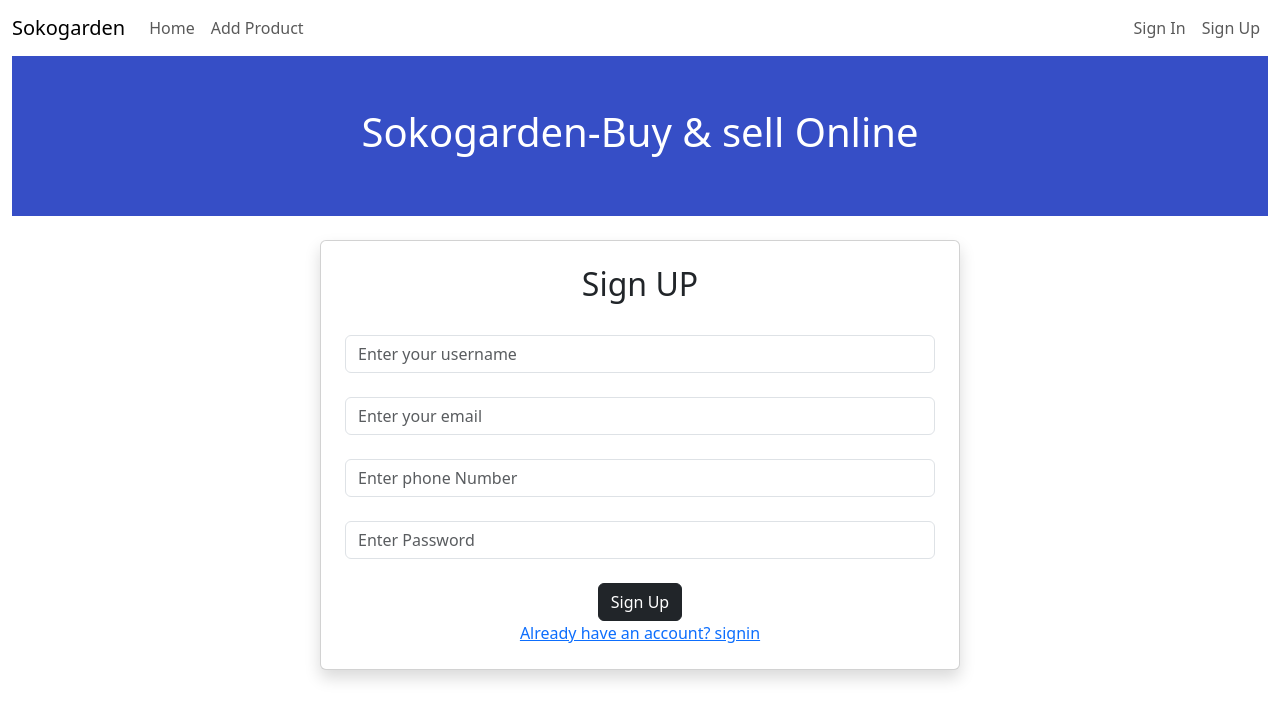
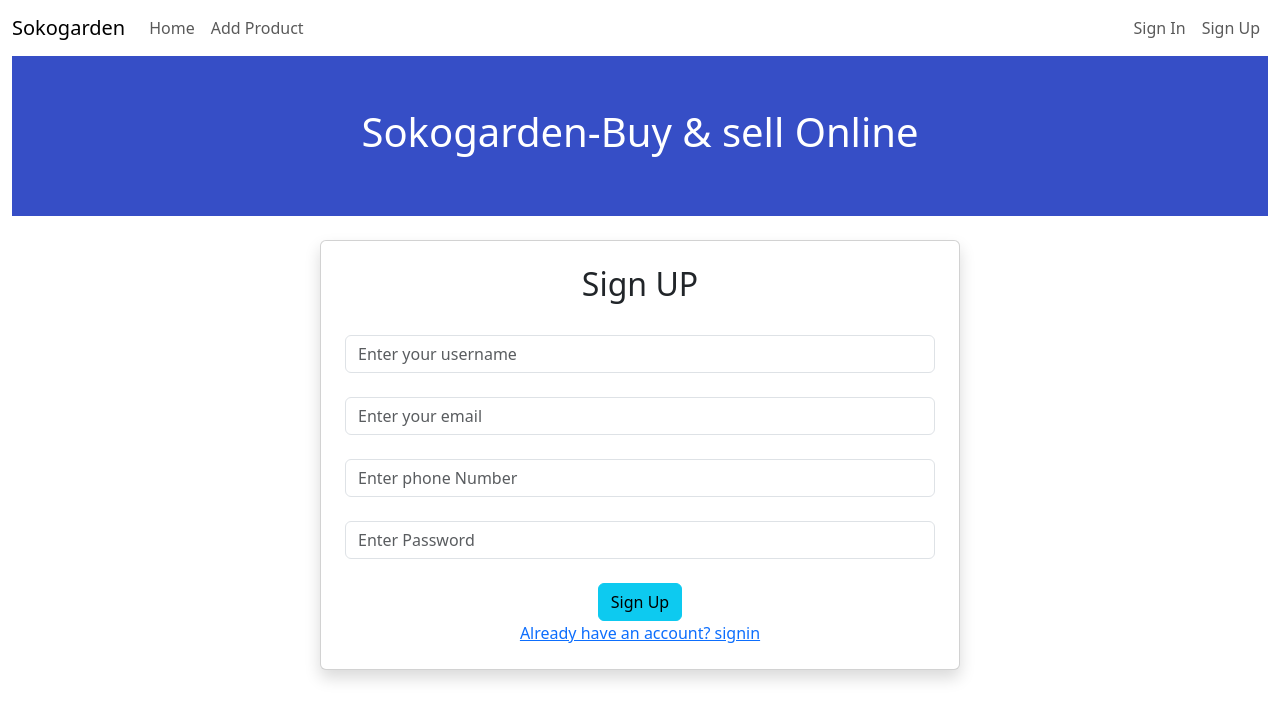
Before and after one commit to Faithchepchumba/faith_sokogarden_frontend, a React (Create React App) app: page /signup in a window 1280 px wide. Shown: the top 720 px of the page. Built offline with nearby package versions, Linux system fonts and the light colour scheme.

Commit message:
change file

```diff
--- a/src/components/SignUpComponent.jsx
+++ b/src/components/SignUpComponent.jsx
@@ -101,7 +101,7 @@ const SignupComponent = () => {
                             }}
                             value={password}
                         /> <br />
-                        <button className="btn btn-dark">
+                        <button className="btn btn-info">
                             Sign Up
                         </button> <br />
                         <Link to="/signin">Already have an account? signin </Link>
```
